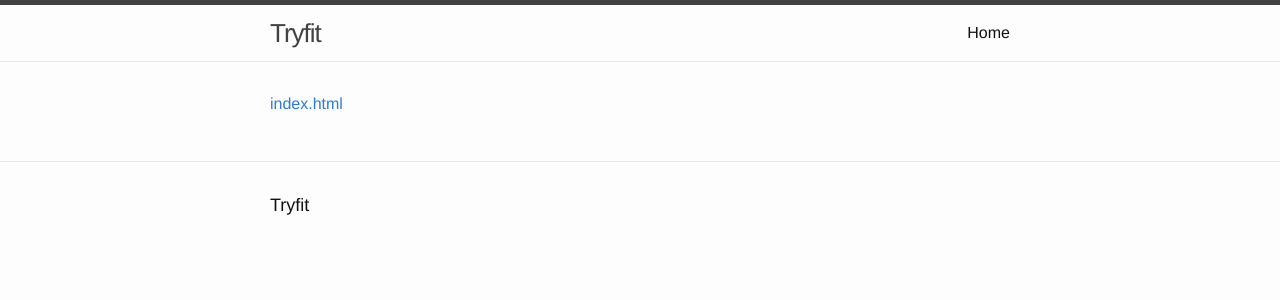
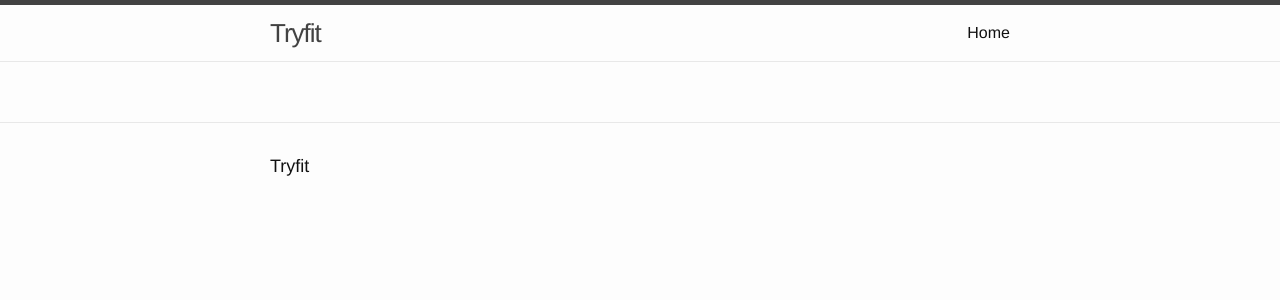
Before and after one commit to tryfitgym/tryfitrepo, a Jekyll site: the page built from _home/home.markdown, in a window 1280 px wide. Shown: the top 300 px of the page. Built offline with Jekyll 4.4.1, drawn with Linux system fonts in a browser that asks for light colours.

Commit message:
Updated Config and 1 other file

```diff
--- a/_home/home.markdown
+++ b/_home/home.markdown
@@ -3,5 +3,3 @@ title: Home
 date: 2023-12-04 08:54:00 Z
 layout: default
 ---
-
-[index.html](/uploads/index.html)
```
